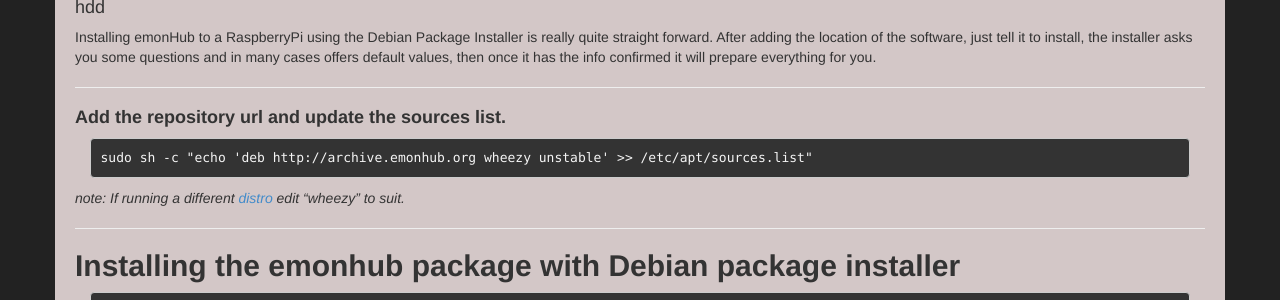
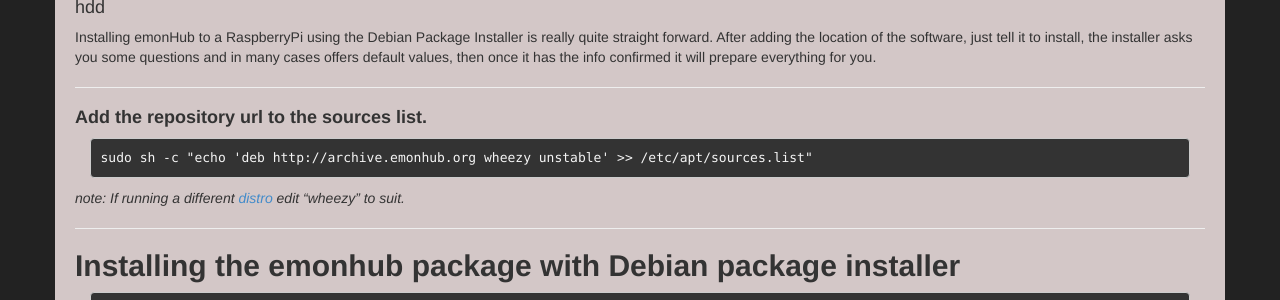
Before and after one commit to otherWIP/otherwip.github.io, a Jekyll site: the page built from documentation/install/raspberrypi/index.md, in a window 1280 px wide and 937 px high. Shown: the part 256-556 px from the top of the window. Built offline with Jekyll 4.4.1, drawn with Linux system fonts in a browser that asks for light colours; nearby versions of some CDN libraries.

Commit message:
Update add-repo.md

```diff
--- a/_includes/step/add-repo.md
+++ b/_includes/step/add-repo.md
@@ -1,4 +1,4 @@
-#### **Add the repository url and update the sources list.**
+#### **Add the repository url to the sources list.**
 
     sudo sh -c "echo 'deb http://archive.emonhub.org {{ include.dist }} unstable' >> /etc/apt/sources.list"
 
```
